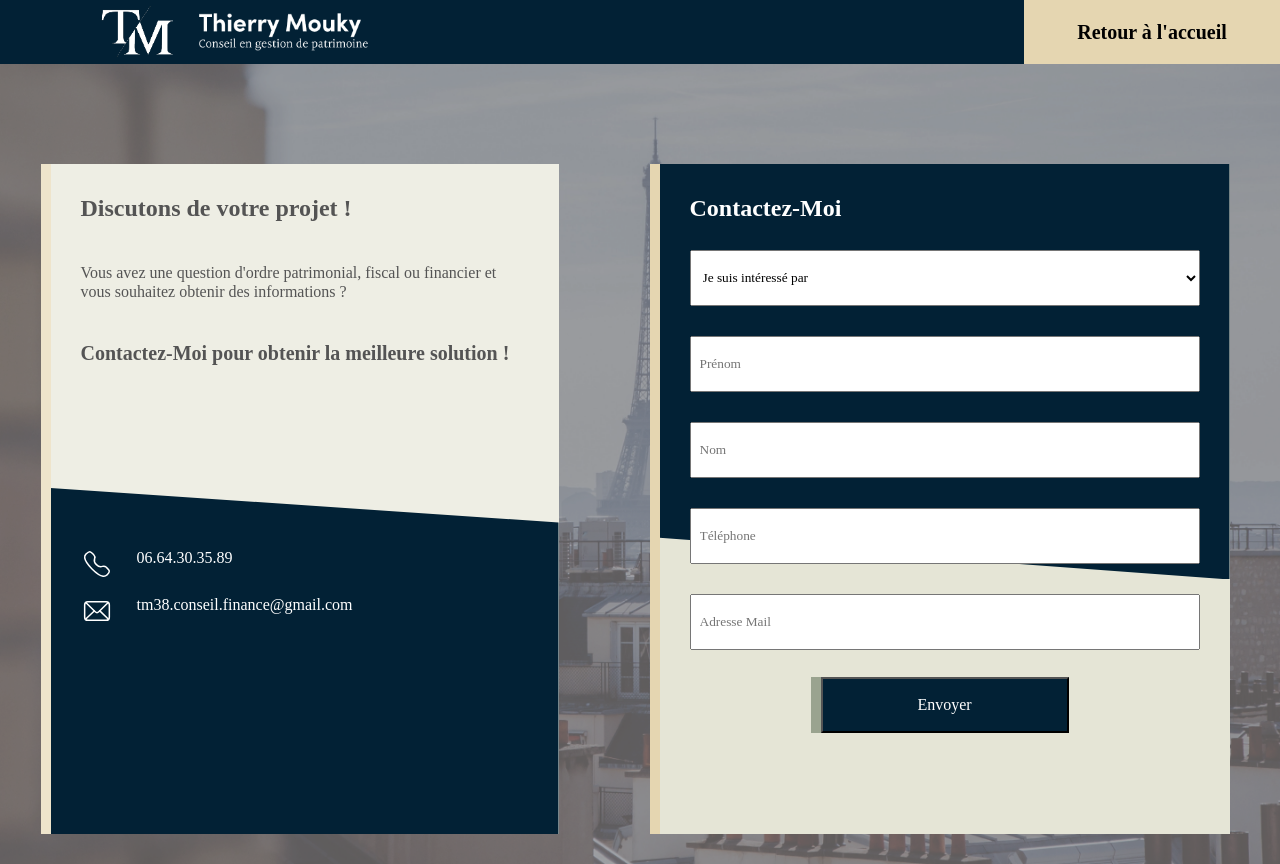
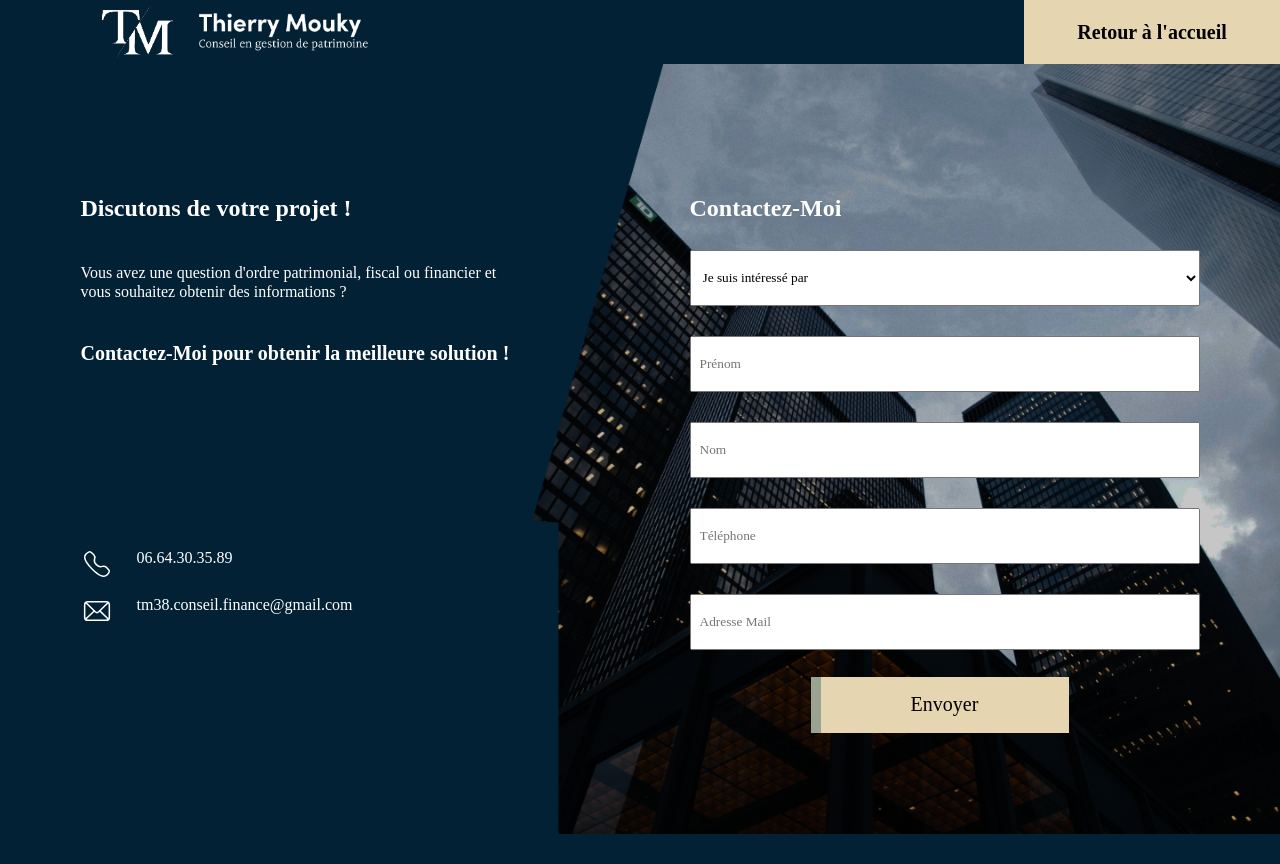
Before and after one commit to HyTaXx/BAP, a PHP site: page /contact.html in a window 1280 px wide. After the commit the page ends 834 px from the top, so only its background shows below. Run offline with PHP 8.4, Linux system fonts and the light colour scheme; some libraries are stand-ins or nearby versions; some web fonts are replaced.

Commit message:
:lipstick: Update contact V2

```diff
--- a/contact.html
+++ b/contact.html
@@ -17,9 +17,6 @@
             </div>
         </div>
     </header>
-    <div class="fond">
-
-    </div>
     <section class="stock-form-info">
         <div class="stock-infos">
             <div class="haut-infos">
@@ -64,8 +61,6 @@
                 </form>
                 <button class="button-form">Envoyer</button>
             </div>
-            <div class="haut-form">
-            </div>
         </div>
     </section>
     <script src="https://code.iconify.design/iconify-icon/1.0.2/iconify-icon.min.js"></script>
--- a/style.css
+++ b/style.css
@@ -415,7 +415,7 @@ p{
 }
 
 #body-contact{
-    background-image: url("img/Rectangle\ 81.png");
+    background-image: url("img/Background\ ContactPage.png");
     background-size: cover;
 }
 
@@ -428,9 +428,7 @@ p{
 
 .stock-form{
     position: relative;
-    background-color: #E5E5D6;
     height: 670px;
-    box-shadow: -10px 0px 0px 0px #E5D6B1;
     width:570px;
     padding: 30px;
 }
@@ -439,9 +437,7 @@ p{
     display: flex;
     flex-direction: column;
     max-width: 508px;
-    background-color: #E5E5D6;
     height: 670px;
-    box-shadow: -10px 0px 0px 0px #E5D6B1;
 }
 
 .haut-infos{
@@ -461,38 +457,22 @@ p{
     clip-path: polygon(0 0, 100% 10%, 100% 100%, 0% 100%);
 }
 
-.haut-form{
-    top: 0;
-    background-color: #022135;
-    height: 62%;
-    width: 570px;
-    clip-path: polygon(0 0, 100% 0%, 100% 100%, 0% 90%);
-    position: absolute;
-    padding: 30px;
-    margin-left: -30px;
-}
-
-.fond{
-    width: 100%;
-    height: 100%;
-    position: absolute;
-    background-color: white;
-    opacity: 33%;
-}
-
 #titre-infos{
     font-family: "sofia-pro",bold;
     font-size: 24px;
+    color: white;
 }
 
 #titre-infos2{
     font-family: "sofia-pro",semi-bold;
     font-size: 20px;
+    color: white;
 }
 
 #texte-infos{
     font-family: "Halant";
     font-size: 16px;
+    color: white;
 }
 
 .top-gap{
@@ -510,11 +490,13 @@ p{
     width: 248px;
     height: 56px;
     margin: auto;
-    background: #022135;
-    font-family: "sofia-pro",light;
-    color: white;
+    background: #E5D6B1;
+    font-family: "sofia-pro",bold;
+    color: black;
     box-shadow: -10px 0px 0px 0px #9AA38F;
     font-size: 16px;
+    border: none;
+    font-size: 20px;
 }
 
 .button-form:hover{
```
Also changed, not shown: img/Background ContactPage.png (added).
